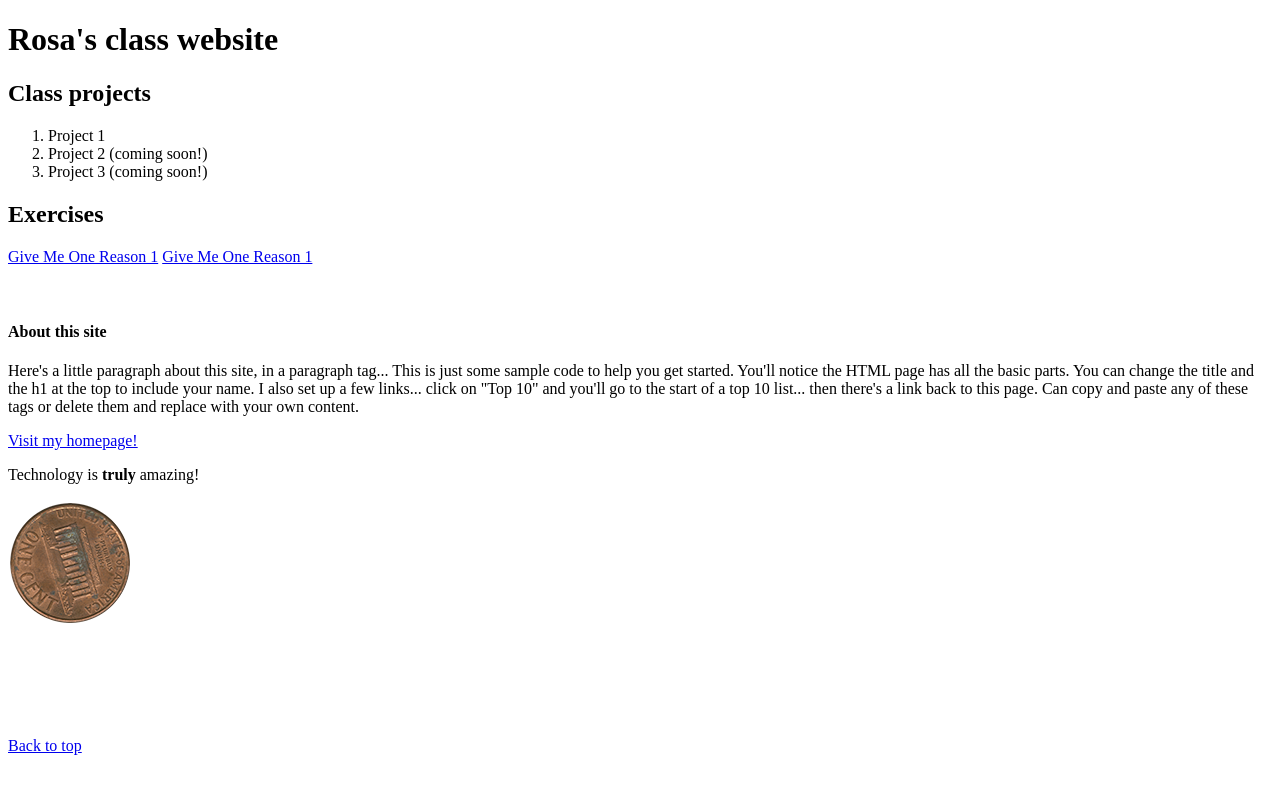
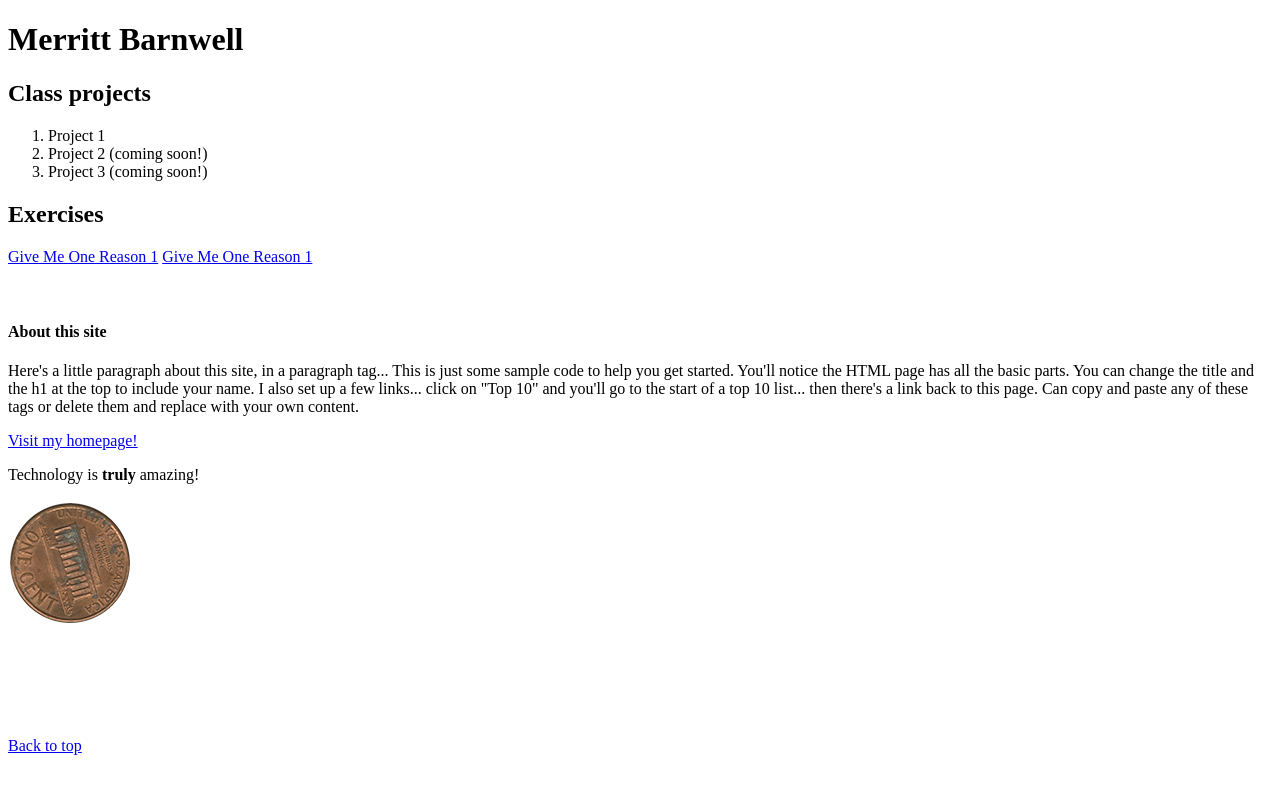
Before and after one commit to mmb235/Interactive-2022, a plain HTML site: page index.html in a window 1280 px wide. Drawn offline with Linux system fonts and the light colour scheme.

Commit message:
update title

```diff
--- a/index.html
+++ b/index.html
@@ -7,7 +7,7 @@
     <link rel="icon" type="image/png" href="images/icon.png"/>
   </head>
   <body>
-    <h1 id="top">Rosa's class website</h1>
+    <h1 id="top">Merritt Barnwell</h1>
     <h2>Class projects</h2>
     <ol>
       <li>
```
